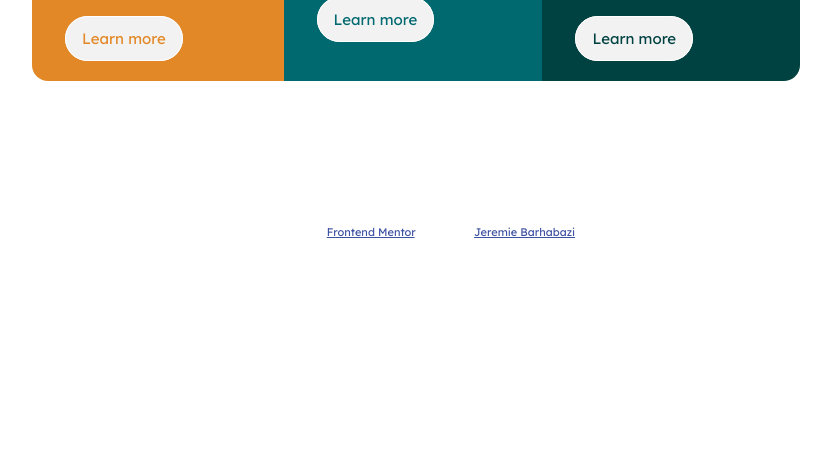
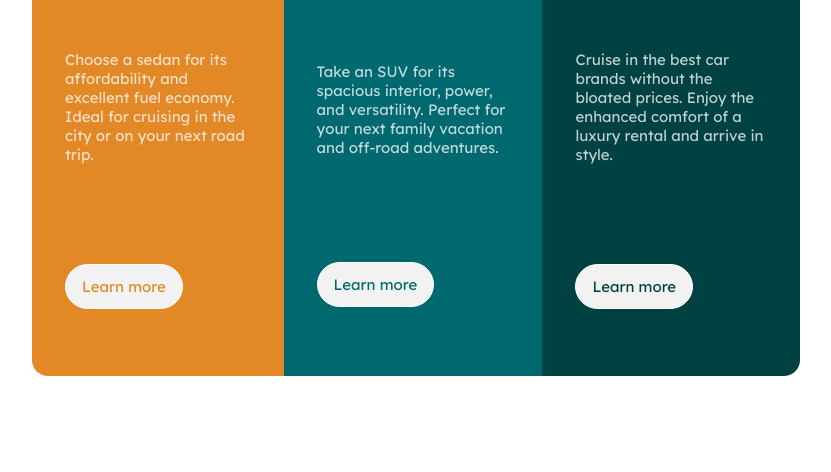
Before and after one commit to jeremie1207/3-column-preview-card-component, a plain HTML site: page index.html in a window 1280 px wide. Shown: the part 328-800 px from the top of the page, without its empty margins (224-1055 px from the left). Drawn offline with Linux system fonts and the light colour scheme.

Commit message:
Update styles.css

```diff
--- a/css/styles.css
+++ b/css/styles.css
@@ -16,10 +16,12 @@ body{
 }
 
 .page-content{
+    height: 80vh;
     width: 80%;
     margin: 4rem 2rem;
     display: flex;
     flex-direction: column;
+
 
 }
 .page-content div{
@@ -33,6 +35,14 @@ body{
     color: hsl(0, 0%, 95%);
 }
 
+.sedans, .suvs, .luxury{
+    display: flex;
+    flex-direction: column;
+    flex-wrap: wrap;
+    justify-content: space-around;
+    justify-content: space-around;
+    align-items: flex-start;
+}
 
 .sedans{
     background-color: hsl(31, 77%, 52%);
@@ -67,6 +77,7 @@ body{
 
 .attribution{
     margin: 5rem 2rem 2rem 0;
+    display: none;
 
 }
 
```
